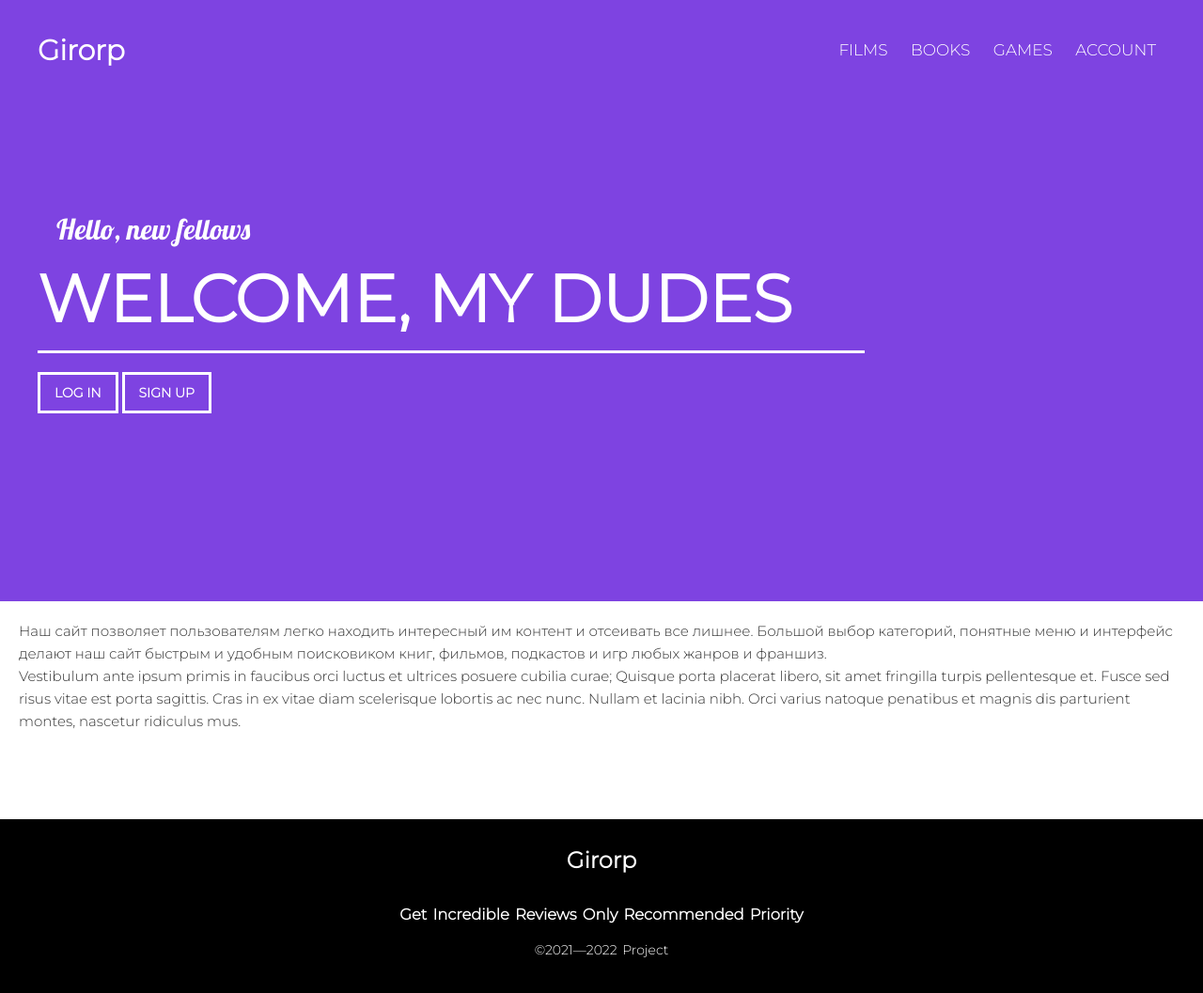
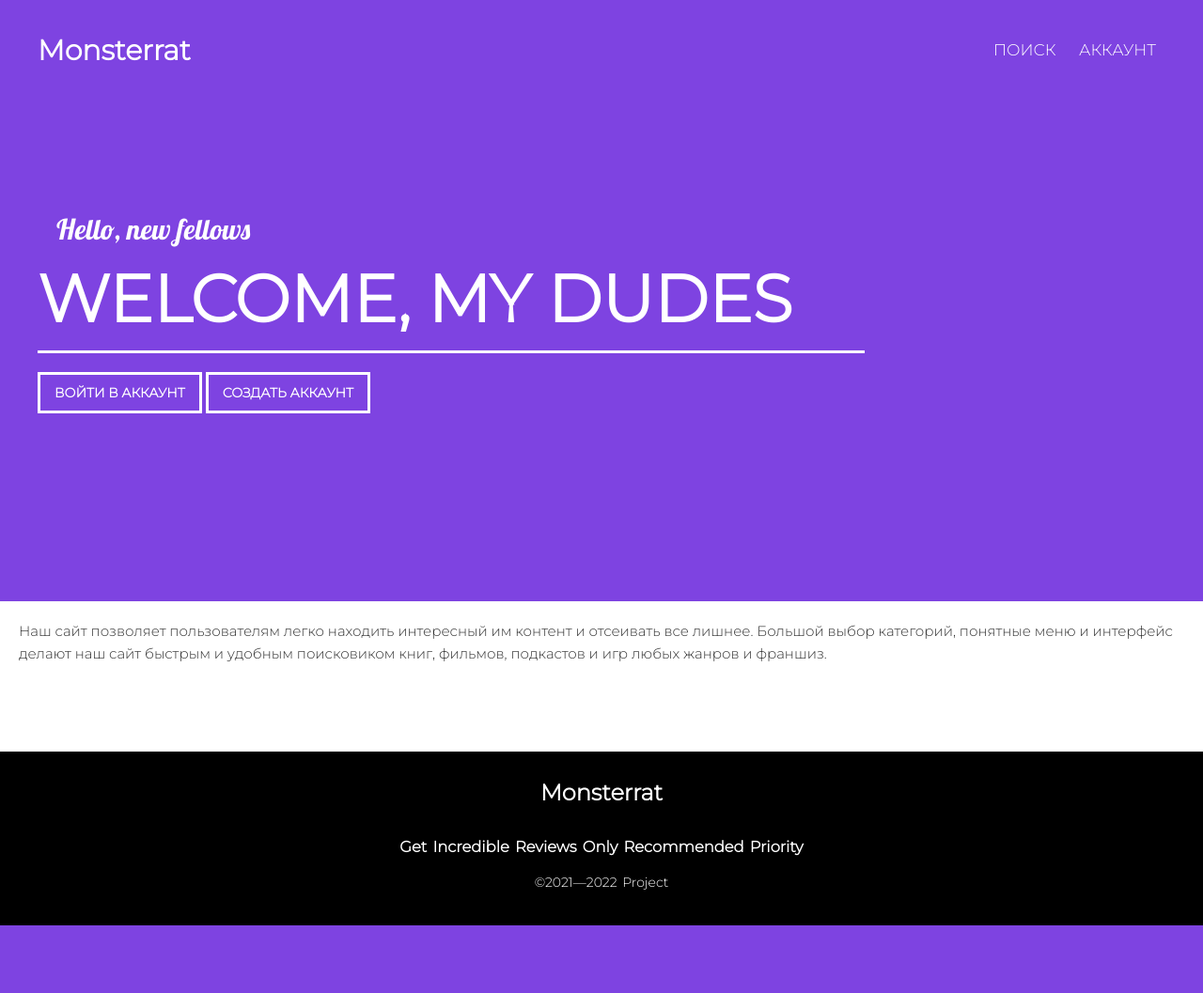
Before and after one commit to kolenka-matka/spasite, a Django app: page / in a window 1280 px wide. Shown: the whole page at 94% size. After the commit the page ends 985 px from the top, so only its background shows below. Run offline with Django 4.2, Linux system fonts and the light colour scheme; some libraries are stand-ins or nearby versions.

Commit message:
monsterrat

```diff
--- a/girorp/forms.py
+++ b/girorp/forms.py
@@ -24,8 +24,8 @@ class LoginForm(forms.Form):
 
 
 class UserRegistrationForm(forms.ModelForm):
-    password = forms.CharField(label='Password', widget=forms.PasswordInput)
-    password2 = forms.CharField(label='Repeat password', widget=forms.PasswordInput)
+    password = forms.CharField(label='пароль', widget=forms.PasswordInput)
+    password2 = forms.CharField(label='повторите пароль', widget=forms.PasswordInput)
 
     class Meta:
         model = NonOrdinaryUser
--- a/static/css/styles.css
+++ b/static/css/styles.css
@@ -527,7 +527,7 @@ label{
 	color: #000;
 	text-decoration-color: #000;
 	font-family: 'Montserrat', sans-serif;
-	font-size: 10px;
+	font-size: 14px;
 }
 
 .films_box{
--- a/templates/account/register_done.html
+++ b/templates/account/register_done.html
@@ -8,20 +8,20 @@
 
     <link rel="preconnect" href="https://fonts.googleapis.com">
     <link rel="preconnect" href="https://fonts.gstatic.com" crossorigin>
-    <link href="https://fonts.googleapis.com/css2?family=Poppins:wght@300&display=swap" rel="stylesheet"
+    <link href="https://fonts.googleapis.com/css2?family=Montserrat:wght@100;300&display=swap" rel="stylesheet">
 </head>
 
 
 <header class="header">
     <div class="container">
         <div class="header_inner">
-            <div class="header_logo"><a class="nav_link" href="{% url "index" %}">Girorp</a></div>
+            <div class="header_logo"><a class="nav_link" href="{% url "index" %}">Monsterrat</a></div>
 
             <nav class="nav">
                 <a class="nav_link" href="{% url "movies" %}">Films</a>
                 <a class="nav_link" href="#">Books</a>
                 <a class="nav_link" href="#">Games</a>
-                <a class="nav_link" href="{% url 'dashboard' %}">Account</a>
+                <a class="nav_link" href="{% url 'dashboard' %}">аккаунт</a>
 
             </nav>
         </div>
--- a/templates/account/successful_auth.html
+++ b/templates/account/successful_auth.html
@@ -14,13 +14,13 @@
 <header class="header">
     <div class="container">
         <div class="header_inner">
-            <div class="header_logo"><a class="nav_link" href="{% url "index" %}">Girorp</a></div>
+            <div class="header_logo"><a class="nav_link" href="{% url "index" %}">Monsterrat</a></div>
 
             <nav class="nav">
                 <a class="nav_link" href="{% url "movies" %}">Films</a>
                 <a class="nav_link" href="#">Books</a>
                 <a class="nav_link" href="#">Games</a>
-                <a class="nav_link" href="{% url 'dashboard' %}">Account</a>
+                <a class="nav_link" href="{% url 'dashboard' %}">аккаунт</a>
 
             </nav>
         </div>
--- a/templates/index.html
+++ b/templates/index.html
@@ -10,9 +10,6 @@
     <title>Главная страница</title>
     <link rel="stylesheet" href="{% static 'css/styles.css'%}" type="text/css">
 
-    <link rel="preconnect" href="https://fonts.googleapis.com">
-    <link rel="preconnect" href="https://fonts.gstatic.com" crossorigin>
-    <link href="https://fonts.googleapis.com/css2?family=Poppins:wght@300&display=swap" rel="stylesheet">
 
     <link rel="preconnect" href="https://fonts.googleapis.com">
     <link rel="preconnect" href="https://fonts.gstatic.com" crossorigin>
@@ -28,13 +25,11 @@
 <header class="header">
     <div class="container">
         <div class="header_inner">
-            <div class="header_logo">Girorp</div>
+            <div class="header_logo">Monsterrat</div>
 
             <nav class="nav">
-                <a class="nav_link" href="{% url "movies" %}">Films</a>
-                <a class="nav_link" href="#">Books</a>
-                <a class="nav_link" href="#">Games</a>
-                <a class="nav_link" href="{% url 'dashboard' %}">Account</a>
+                <a class="nav_link" href="{% url "movies" %}">поиск</a>
+                <a class="nav_link" href="{% url 'dashboard' %}">аккаунт</a>
 
             </nav>
         </div>
@@ -53,10 +48,10 @@
             <h1 class="intro_title">Welcome, my dudes</h1>
         </div>
     {% if request.user.is_authenticated %}
-        <a class="btn" href="{% url "logout" %}">Log Out</a>
+        <a class="btn" href="{% url "logout" %}">выйти из аккаунта</a>
     {% else %}
-        <a class="btn" href="{% url "login" %}">Log In</a>
-        <a class="btn" href="{% url "signin" %}">Sign Up</a>
+        <a class="btn" href="{% url "login" %}">войти в аккаунт</a>
+        <a class="btn" href="{% url "signin" %}">создать аккаунт</a>
     {% endif %}
         <!-- <h1>Наш сайт</h1> -->
     </div>
@@ -64,30 +59,15 @@
 
 <div class="information">
     <p>Наш сайт позволяет пользователям легко находить интересный им контент и отсеивать все лишнее. Большой выбор категорий, понятные меню и интерфейс делают наш сайт быстрым и удобным поисковиком книг, фильмов, подкастов и игр любых жанров и франшиз.
-    <br>
-    Vestibulum ante ipsum primis in faucibus orci luctus et ultrices posuere cubilia curae; Quisque porta placerat libero, sit amet fringilla turpis pellentesque et. Fusce sed risus vitae est porta sagittis. Cras in ex vitae diam scelerisque lobortis ac nec nunc. Nullam et lacinia nibh. Orci varius natoque penatibus et magnis dis parturient montes, nascetur ridiculus mus.</p>
 </div>
 
 <br>
 <br>
 <br>
 
-<!-- {% if request.user.is_authenticated %}
-    <ul class="menu">
-        <a href="{% url 'dashboard' %}">My dashboard</a>
-        </li>
-    </ul>
-{% endif %}
- --><!-- <p>If you don't have an account, <a href="{% url "signin" %}">sign up here</a></p>
-<span class="user">
-
-</span> -->
-<!--
-<a href="{% url "movies" %}"> Movies</a> -->
-
 <footer>
     <div class="footer-content">
-        <h1>Girorp</h1>
+        <h1>Monsterrat</h1>
     </div>
 
 
--- a/templates/search/movies_choice.html
+++ b/templates/search/movies_choice.html
@@ -24,13 +24,13 @@
 <header class="header_dark">
     <div class="container">
         <div class="header_inner">
-            <div class="header_logo"><a class="logo_link" href="{% url "index" %}">Girorp</a></div>
+            <div class="header_logo"><a class="logo_link" href="{% url "index" %}">Monsterrat</a></div>
 
             <nav class="nav">
                 <a class="nav_link" href="{% url "movies" %}">Films</a>
                 <a class="nav_link" href="#">Books</a>
                 <a class="nav_link" href="#">Games</a>
-                <a class="nav_link" href="{% url 'dashboard' %}">Account</a>
+                <a class="nav_link" href="{% url 'dashboard' %}">аккаунт</a>
 
             </nav>
         </div>
@@ -122,7 +122,7 @@
 
 <footer>
     <div class="footer-content">
-        <h1>Girorp</h1>
+        <h1>Monsterrat</h1>
     </div>
 
 
--- a/templates/search/movies_results.html
+++ b/templates/search/movies_results.html
@@ -24,12 +24,12 @@
 <header class="header_dark">
     <div class="container">
         <div class="header_inner">
-            <div class="header_logo"><a class="logo_link" href="{% url "index" %}">Girorp</a></div>
+            <div class="header_logo"><a class="logo_link" href="{% url "index" %}">Monsterrat</a></div>
             <nav class="nav">
                 <a class="nav_link" href="{% url "movies" %}">Films</a>
                 <a class="nav_link" href="#">Books</a>
                 <a class="nav_link" href="#">Games</a>
-                <a class="nav_link" href="{% url 'dashboard' %}">Account</a>
+                <a class="nav_link" href="{% url 'dashboard' %}">аккаунт</a>
 
             </nav>
         </div>
@@ -58,7 +58,7 @@
 
 <footer>
     <div class="footer-content">
-        <h1>Girorp</h1>
+        <h1>Monsterrat</h1>
     </div>
 
 
```
Also changed, not shown: templates/account/dashboard.html (+4 -4 lines), templates/account/invalid_login.html (+8 -10 lines), templates/account/logged_out.html (+6 -6 lines), templates/account/login.html (+6 -8 lines), templates/account/signin.html (+6 -8 lines), db.sqlite3.
